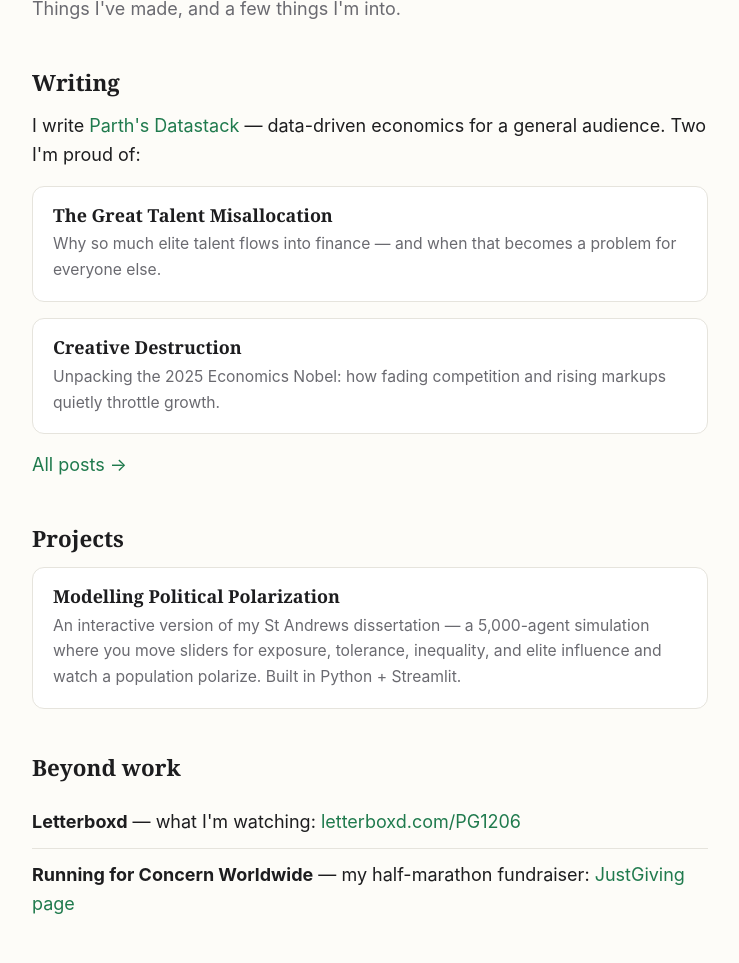
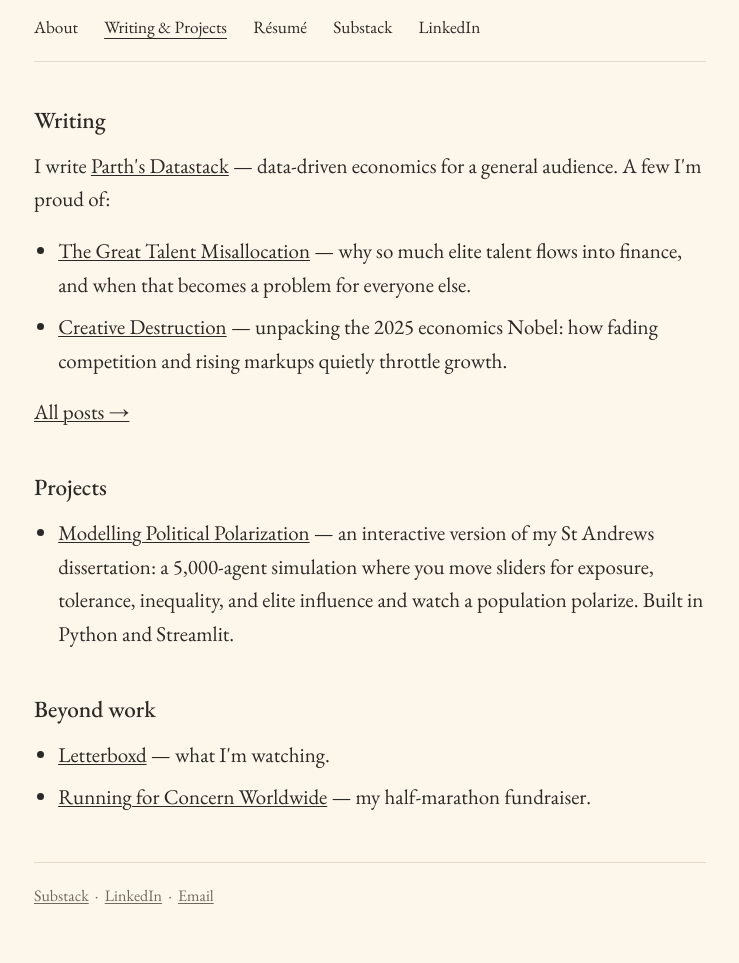
Before and after one commit to ParthG60/ParthG60.github.io, a plain HTML site: page projects.html in a window 1280 px wide. Shown: the part 132-1095 px from the top of the page, without its empty margins (270-1009 px from the left). Drawn offline with nearby package versions, Linux system fonts and the light colour scheme.

Commit message:
Redesign: serif/cream literary style; drop photo + GitHub; add resume (sanitized), CFA, polarization app

```diff
--- a/projects.html
+++ b/projects.html
@@ -6,53 +6,48 @@
 <title>Writing &amp; Projects — Parth Goyal</title>
 <meta name="description" content="Writing and projects by Parth Goyal — data-driven economics, and a few things I'm into.">
 <meta property="og:title" content="Writing & Projects — Parth Goyal">
-<meta property="og:description" content="Data-driven economics writing, current projects, and a few things I'm into.">
+<meta property="og:description" content="Data-driven economics writing, projects, and a few things I'm into.">
 <meta property="og:type" content="website">
 <meta property="og:url" content="https://parthgoyal.uk/projects.html">
 <link rel="icon" href="assets/favicon.svg" type="image/svg+xml">
+<link rel="preconnect" href="https://fonts.googleapis.com">
+<link rel="preconnect" href="https://fonts.gstatic.com" crossorigin>
+<link href="https://fonts.googleapis.com/css2?family=EB+Garamond:ital,wght@0,400;0,500;1,400&display=swap" rel="stylesheet">
 <link rel="stylesheet" href="style.css">
 </head>
 <body>
 <div class="wrap">
+  <h1>Writing &amp; Projects</h1>
   <nav>
-    <a class="brand" href="index.html">Parth Goyal</a>
-    <span class="links">
-      <a href="index.html">Home</a>
-      <a href="projects.html" class="active">Writing &amp; Projects</a>
-    </span>
+    <a href="index.html">About</a>
+    <a href="projects.html" class="active">Writing &amp; Projects</a>
+    <a href="assets/Parth-Goyal-CV.pdf">Résumé</a>
+    <a href="https://parthsdatastack.substack.com">Substack</a>
+    <a href="https://linkedin.com/in/parthg1206">LinkedIn</a>
   </nav>
-
-  <h1>Writing &amp; Projects</h1>
-  <p class="muted">Things I've made, and a few things I'm into.</p>
+  <hr>
 
   <h2>Writing</h2>
-  <p>I write <a href="https://parthsdatastack.substack.com">Parth's Datastack</a> — data-driven economics for a general audience. Two I'm proud of:</p>
-
-  <a class="card" href="https://parthsdatastack.substack.com/p/the-great-talent-misallocation">
-    <h3>The Great Talent Misallocation</h3>
-    <p>Why so much elite talent flows into finance — and when that becomes a problem for everyone else.</p>
-  </a>
-  <a class="card" href="https://parthsdatastack.substack.com/p/creative-destruction">
-    <h3>Creative Destruction</h3>
-    <p>Unpacking the 2025 Economics Nobel: how fading competition and rising markups quietly throttle growth.</p>
-  </a>
+  <p>I write <a href="https://parthsdatastack.substack.com">Parth's Datastack</a> — data-driven economics for a general audience. A few I'm proud of:</p>
+  <ul>
+    <li><a href="https://parthsdatastack.substack.com/p/the-great-talent-misallocation">The Great Talent Misallocation</a> — why so much elite talent flows into finance, and when that becomes a problem for everyone else.</li>
+    <li><a href="https://parthsdatastack.substack.com/p/creative-destruction">Creative Destruction</a> — unpacking the 2025 economics Nobel: how fading competition and rising markups quietly throttle growth.</li>
+  </ul>
   <p><a href="https://parthsdatastack.substack.com">All posts →</a></p>
 
   <h2>Projects</h2>
-  <a class="card" href="https://modelling-political-polarization.streamlit.app/">
-    <h3>Modelling Political Polarization</h3>
-    <p>An interactive version of my St Andrews dissertation — a 5,000-agent simulation where you move sliders for exposure, tolerance, inequality, and elite influence and watch a population polarize. Built in Python + Streamlit.</p>
-  </a>
+  <ul>
+    <li><a href="https://modelling-political-polarization.streamlit.app/">Modelling Political Polarization</a> — an interactive version of my St Andrews dissertation: a 5,000-agent simulation where you move sliders for exposure, tolerance, inequality, and elite influence and watch a population polarize. Built in Python and Streamlit.</li>
+  </ul>
 
   <h2>Beyond work</h2>
-  <ul class="linklist">
-    <li><span class="label">Letterboxd</span> — what I'm watching: <a href="https://letterboxd.com/PG1206/">letterboxd.com/PG1206</a></li>
-    <li><span class="label">Running for Concern Worldwide</span> — my half-marathon fundraiser: <a href="https://www.justgiving.com/page/parth-goyal-concern-worldwide?utm_medium=FA&amp;utm_source=CL">JustGiving page</a></li>
+  <ul>
+    <li><a href="https://letterboxd.com/PG1206/">Letterboxd</a> — what I'm watching.</li>
+    <li><a href="https://www.justgiving.com/page/parth-goyal-concern-worldwide?utm_medium=FA&amp;utm_source=CL">Running for Concern Worldwide</a> — my half-marathon fundraiser.</li>
   </ul>
 
   <footer>
-    <p><strong>Get in touch:</strong> <a href="mailto:parthgoyal60@gmail.com">parthgoyal60@gmail.com</a> &middot; CV available on request.</p>
-    <p><a href="https://parthsdatastack.substack.com">Substack</a> &middot; <a href="https://linkedin.com/in/parthg1206">LinkedIn</a> &middot; <a href="https://github.com/ParthG60">GitHub</a></p>
+    <a href="https://parthsdatastack.substack.com">Substack</a> &nbsp;·&nbsp; <a href="https://linkedin.com/in/parthg1206">LinkedIn</a> &nbsp;·&nbsp; <a href="mailto:parthgoyal60@gmail.com">Email</a>
   </footer>
 </div>
 </body>
--- a/style.css
+++ b/style.css
@@ -1,104 +1,47 @@
 :root {
-  --bg: #fdfcf8;
-  --text: #1d1d1f;
-  --muted: #6a6a70;
-  --accent: #1f7a4d;
-  --border: #e6e4dd;
-  --card: #ffffff;
+  --bg: #fdf6ea;
+  --text: #2b2926;
+  --muted: #6f6a61;
+  --rule: #e4dccb;
+  --link-hover: #9a5b34;
   --maxw: 720px;
-}
-@media (prefers-color-scheme: dark) {
-  :root {
-    --bg: #14171a;
-    --text: #e9e7e2;
-    --muted: #9aa0a6;
-    --accent: #5bbf8a;
-    --border: #2a2f35;
-    --card: #1b1f24;
-  }
 }
 
 * { box-sizing: border-box; }
-html { scroll-behavior: smooth; }
+html { -webkit-text-size-adjust: 100%; }
 body {
   margin: 0;
   background: var(--bg);
   color: var(--text);
-  font-family: -apple-system, BlinkMacSystemFont, "Segoe UI", Roboto, Helvetica, Arial, sans-serif;
-  line-height: 1.65;
-  font-size: 18px;
+  font-family: 'EB Garamond', Georgia, 'Times New Roman', serif;
+  font-size: 21px;
+  line-height: 1.6;
   -webkit-font-smoothing: antialiased;
 }
-.wrap { max-width: var(--maxw); margin: 0 auto; padding: 0 22px; }
+.wrap { max-width: var(--maxw); margin: 0 auto; padding: 60px 24px 80px; }
 
-/* Nav */
-nav {
-  display: flex; justify-content: space-between; align-items: center;
-  padding: 22px 0; margin-bottom: 6px;
-}
-nav .brand {
-  font-weight: 700; font-family: Georgia, "Times New Roman", serif;
-  font-size: 1.1rem; text-decoration: none; color: var(--text);
-}
-nav .links a {
-  margin-left: 18px; text-decoration: none; color: var(--muted); font-size: 0.98rem;
-}
-nav .links a:hover, nav .links a.active { color: var(--accent); }
+h1 { font-size: 2.7rem; font-weight: 500; margin: 0 0 12px; letter-spacing: .3px; }
+h2 { font-size: 1.45rem; font-weight: 500; margin: 40px 0 10px; }
+p { margin: 0 0 18px; }
 
-/* Headings + text */
-h1, h2, h3 { font-family: Georgia, "Times New Roman", serif; line-height: 1.2; }
-h1 { font-size: 2.1rem; margin: 0 0 6px; }
-h2 { font-size: 1.4rem; margin: 46px 0 14px; }
-h3 { font-size: 1.12rem; margin: 0 0 4px; }
-a { color: var(--accent); text-decoration: none; }
-a:hover { text-decoration: underline; }
-p { margin: 0 0 16px; }
-strong { font-weight: 650; }
+a { color: inherit; text-decoration: underline; text-underline-offset: 2px; text-decoration-thickness: 1px; }
+a:hover { color: var(--link-hover); }
 .muted { color: var(--muted); }
 
-/* Hero */
-.hero { display: flex; gap: 26px; align-items: center; margin: 14px 0 4px; }
-.hero img {
-  width: 134px; height: 134px; border-radius: 50%; object-fit: cover;
-  object-position: center 22%; flex-shrink: 0; border: 1px solid var(--border);
+nav { margin: 0; }
+nav a { text-decoration: none; margin-right: 22px; font-size: 1.08rem; }
+nav a:last-child { margin-right: 0; }
+nav a.active { text-decoration: underline; text-underline-offset: 5px; }
+hr { border: none; border-top: 1px solid var(--rule); margin: 18px 0 30px; }
+
+ul { padding-left: 1.15em; margin: 0 0 18px; }
+li { margin: 0 0 9px; }
+
+footer { margin-top: 48px; padding-top: 20px; border-top: 1px solid var(--rule); color: var(--muted); font-size: 1rem; }
+
+@media (max-width: 560px) {
+  body { font-size: 20px; }
+  .wrap { padding: 40px 20px 60px; }
+  h1 { font-size: 2.2rem; }
+  nav a { margin-right: 16px; display: inline-block; margin-bottom: 6px; }
 }
-.hero .lead { font-size: 1.04rem; }
-.tagline { color: var(--accent); font-style: italic; font-family: Georgia, "Times New Roman", serif; margin-bottom: 12px; }
-
-/* Inline link row */
-.inline-links { margin-top: 12px; font-size: 0.97rem; }
-.inline-links a { margin-right: 16px; white-space: nowrap; }
-
-/* Cards */
-.card {
-  display: block; border: 1px solid var(--border); border-radius: 12px;
-  padding: 18px 20px; margin-bottom: 16px; background: var(--card); color: inherit;
-  transition: transform .12s ease, border-color .12s ease;
-}
-a.card:hover { transform: translateY(-2px); border-color: var(--accent); text-decoration: none; }
-.card h3 { margin-bottom: 5px; }
-.card p { margin: 0; color: var(--muted); font-size: 0.98rem; }
-
-/* Link list (fun) */
-.linklist { list-style: none; padding: 0; margin: 0; }
-.linklist li { padding: 11px 0; border-bottom: 1px solid var(--border); }
-.linklist li:last-child { border-bottom: none; }
-.linklist .label { font-weight: 650; }
-
-/* Footer */
-footer {
-  margin: 56px 0 44px; padding-top: 22px;
-  border-top: 1px solid var(--border); color: var(--muted); font-size: 0.92rem;
-}
-footer a { color: var(--muted); }
-footer a:hover { color: var(--accent); }
-footer p { margin: 0 0 8px; }
-
-/* Responsive */
-@media (max-width: 560px) {
-  body { font-size: 17px; }
-  .hero { flex-direction: column; text-align: center; align-items: center; gap: 16px; }
-  .inline-links a { display: inline-block; margin: 4px 8px 4px 0; }
-  h1 { font-size: 1.85rem; }
-  nav .links a { margin-left: 13px; }
-}
```
Also changed, not shown: index.html (+23 -27 lines), assets/favicon.svg, assets/headshot.jpg (deleted), 1 other file.
